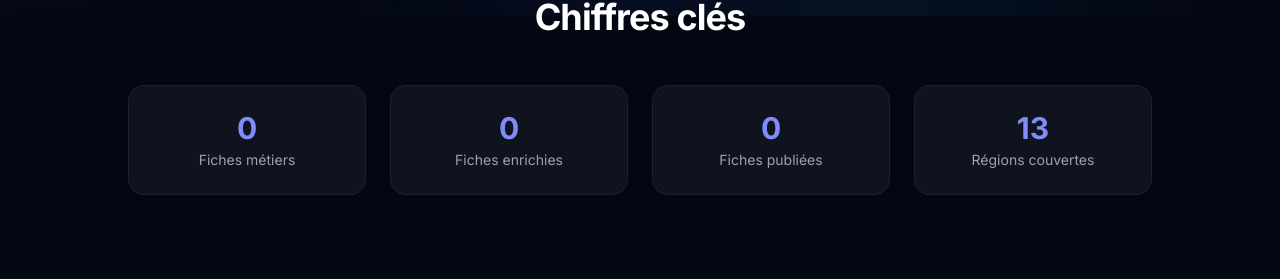
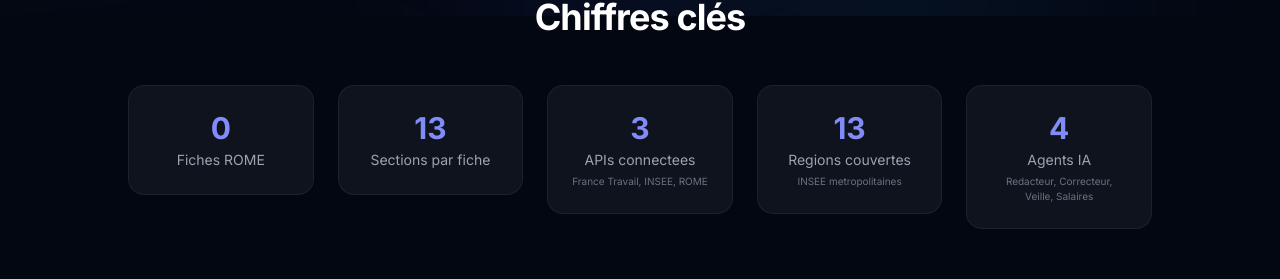
Before and after one commit to jchvetzoff-lab/agents-metiers, a Next.js app in the folder frontend/: page / in a window 1280 px wide. Shown: the part 784-1063 px from the top of the page. Built offline with nearby package versions, Linux system fonts and the light colour scheme; no server answers.

Commit message:
fix: homepage chiffres cles (APIs, regions INSEE, agents IA) + dashboard audit params

```diff
--- a/frontend/app/dashboard/page.tsx
+++ b/frontend/app/dashboard/page.tsx
@@ -23,7 +23,7 @@ export default function DashboardPage() {
       try {
         const [statsData, logsData] = await Promise.all([
           api.getStats(),
-          api.getAuditLogs(15),
+          api.getAuditLogs({ limit: 15 }),
         ]);
         setStats(statsData);
         setLogs(logsData.logs);
--- a/frontend/app/page.tsx
+++ b/frontend/app/page.tsx
@@ -195,30 +195,39 @@ export default function Home() {
           <FadeInView>
             <h2 className="text-3xl md:text-4xl font-bold text-center text-white mb-12">Chiffres clés</h2>
           </FadeInView>
-          <StaggerContainer stagger={0.1} className="grid grid-cols-2 md:grid-cols-4 gap-4 md:gap-6">
+          <StaggerContainer stagger={0.1} className="grid grid-cols-2 md:grid-cols-5 gap-4 md:gap-6">
             <div className="bg-white/5 rounded-2xl border border-white/[0.06] p-6 text-center hover:bg-white/[0.08] transition-colors">
               <div className="text-2xl md:text-3xl font-bold text-indigo-400 mb-1">
                 <CountUp value={stats?.total || 0} />
               </div>
-              <div className="text-sm text-gray-400">Fiches métiers</div>
-            </div>
-            <div className="bg-white/5 rounded-2xl border border-white/[0.06] p-6 text-center hover:bg-white/[0.08] transition-colors">
-              <div className="text-2xl md:text-3xl font-bold text-indigo-400 mb-1">
-                <CountUp value={stats?.enrichis || 0} />
-              </div>
-              <div className="text-sm text-gray-400">Fiches enrichies</div>
-            </div>
-            <div className="bg-white/5 rounded-2xl border border-white/[0.06] p-6 text-center hover:bg-white/[0.08] transition-colors">
-              <div className="text-2xl md:text-3xl font-bold text-indigo-400 mb-1">
-                <CountUp value={stats?.publiees || 0} />
-              </div>
-              <div className="text-sm text-gray-400">Fiches publiées</div>
+              <div className="text-sm text-gray-400">Fiches ROME</div>
             </div>
             <div className="bg-white/5 rounded-2xl border border-white/[0.06] p-6 text-center hover:bg-white/[0.08] transition-colors">
               <div className="text-2xl md:text-3xl font-bold text-indigo-400 mb-1">
                 <CountUp value={13} />
               </div>
-              <div className="text-sm text-gray-400">Régions couvertes</div>
+              <div className="text-sm text-gray-400">Sections par fiche</div>
+            </div>
+            <div className="bg-white/5 rounded-2xl border border-white/[0.06] p-6 text-center hover:bg-white/[0.08] transition-colors">
+              <div className="text-2xl md:text-3xl font-bold text-indigo-400 mb-1">
+                <CountUp value={3} />
+              </div>
+              <div className="text-sm text-gray-400">APIs connectees</div>
+              <div className="text-[10px] text-gray-500 mt-1">France Travail, INSEE, ROME</div>
+            </div>
+            <div className="bg-white/5 rounded-2xl border border-white/[0.06] p-6 text-center hover:bg-white/[0.08] transition-colors">
+              <div className="text-2xl md:text-3xl font-bold text-indigo-400 mb-1">
+                <CountUp value={13} />
+              </div>
+              <div className="text-sm text-gray-400">Regions couvertes</div>
+              <div className="text-[10px] text-gray-500 mt-1">INSEE metropolitaines</div>
+            </div>
+            <div className="bg-white/5 rounded-2xl border border-white/[0.06] p-6 text-center hover:bg-white/[0.08] transition-colors">
+              <div className="text-2xl md:text-3xl font-bold text-indigo-400 mb-1">
+                <CountUp value={4} />
+              </div>
+              <div className="text-sm text-gray-400">Agents IA</div>
+              <div className="text-[10px] text-gray-500 mt-1">Redacteur, Correcteur, Veille, Salaires</div>
             </div>
           </StaggerContainer>
         </div>
--- a/frontend/lib/api.ts
+++ b/frontend/lib/api.ts
@@ -550,10 +550,15 @@ class ApiClient {
 
   // ==================== LOGS ====================
 
-  async getAuditLogs(limit: number = 15): Promise<{ total: number; logs: AuditLog[] }> {
-    return this.request<{ total: number; logs: AuditLog[] }>(
-      `/api/audit-logs?limit=${limit}`
-    );
+  async getAuditLogs(params?: { limit?: number; search?: string; type_evenement?: string; agent?: string; since?: string }): Promise<{ total: number; logs: AuditLog[] }> {
+    const searchParams = new URLSearchParams();
+    if (params?.limit != null) searchParams.set("limit", params.limit.toString());
+    if (params?.search) searchParams.set("search", params.search);
+    if (params?.type_evenement) searchParams.set("type_evenement", params.type_evenement);
+    if (params?.agent) searchParams.set("agent", params.agent);
+    if (params?.since) searchParams.set("since", params.since);
+    const query = searchParams.toString() ? `?${searchParams.toString()}` : "";
+    return this.request<{ total: number; logs: AuditLog[] }>(`/api/audit-logs${query}`);
   }
 
   // ==================== AUTH ====================
```
Also changed, not shown: 2 other files (tests, documents, lock files or other folders).
